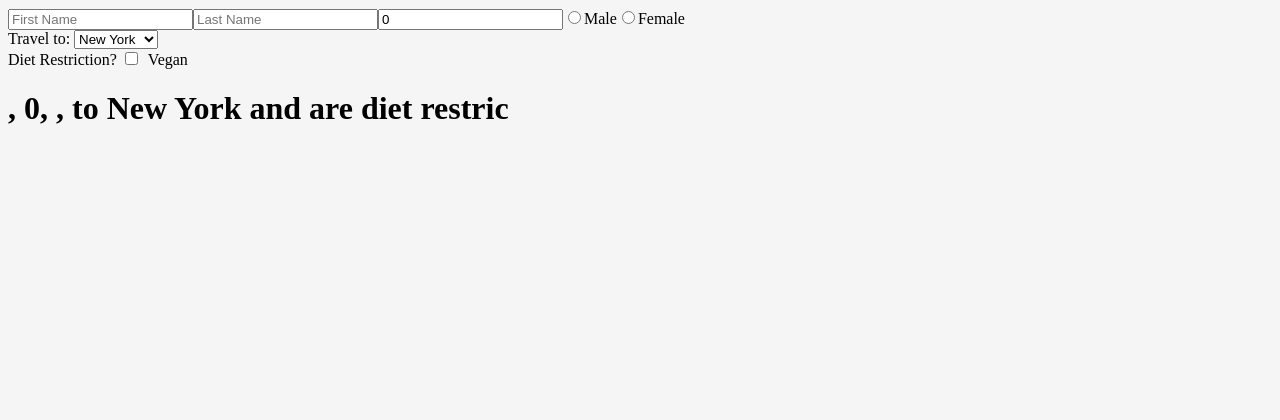
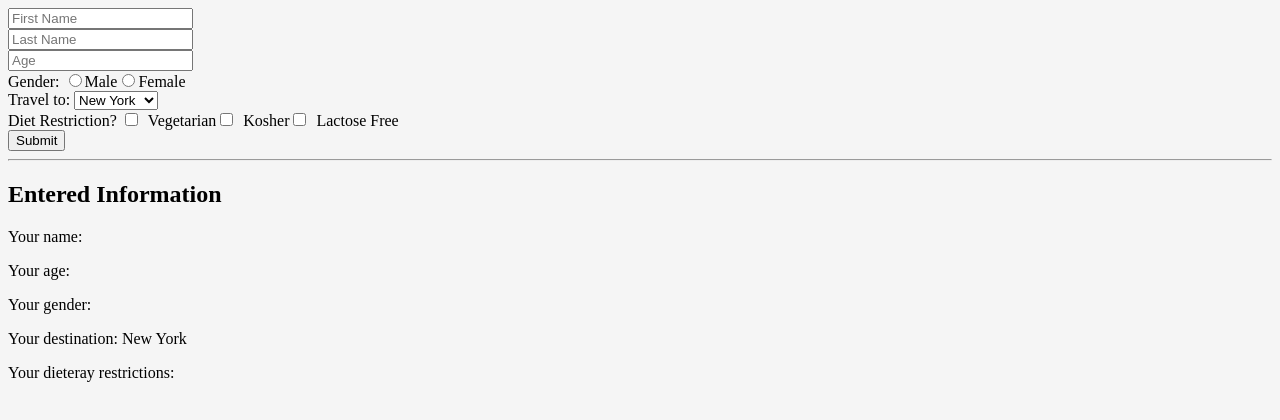
Before and after one commit to ebraimcarvalho/exercicios-projetos, a React (Create React App) app in the folder frontend-desafios/react-fcc-win/: page / in a window 1280 px wide. Shown: the top 420 px of the page. Built offline with nearby package versions, Linux system fonts and the light colour scheme.

Commit message:
Form Practice components

```diff
--- a/frontend-desafios/react-fcc-win/src/App.js
+++ b/frontend-desafios/react-fcc-win/src/App.js
@@ -1,58 +1,10 @@
 import React from 'react'
+import Form from './Form'
 
-class App extends React.Component {
-  constructor() {
-    super()
-    this.state = {
-      firstName: "",
-      lastName: "",
-      age: 0,
-      gender: "",
-      location: "New York",
-      dietRestrict: ""
-    }
-    this.handleChange = this.handleChange.bind(this)
-  }
-
-  handleChange(event) {
-    const {name, value, type, checked} = event.target
-    type === "checkbox" ? this.setState({[name]: checked}) : this.setState({[name]: value})
-  }
-
-  render() {
-    return (
-      <div>
-        <form>
-          <input type="text" name="firstName" value={this.state.firstName} onChange={this.handleChange} placeholder="First Name" />
-          <input type="text" name="lastName" value={this.state.lastName} onChange={this.handleChange} placeholder="Last Name" />
-          <input type="number" name="age" value={this.state.age} onChange={this.handleChange} min="0" />
-          <label>
-            <input type="radio" name="gender" value="male" checked={this.state.gender === "male"} onChange={this.handleChange}/>
-            Male
-          </label>
-          <label>
-            <input type="radio" name="gender" value="female" checked={this.state.gender === "female"} onChange={this.handleChange}/>
-            Female
-          </label>
-          <br/>
-          <label>Travel to: </label>
-          <select name="location" value={this.state.location} onChange={this.handleChange}>
-            <option value="New York">New York</option>
-            <option value="Lisboa">Lisboa</option>
-            <option value="São Paulo">São Paulo</option>
-          </select>
-          <br/>
-          <label>Diet Restriction? </label>
-          <label>
-            <input type="checkbox" name="dietRestrict" value={this.state.dietRestrict} onChange={this.handleChange} />
-            Vegan
-          </label>
-
-          <h1>{this.state.firstName} {this.state.lastName}, {this.state.age}, {this.state.gender}, to {this.state.location} and are diet restric {this.state.dietRestrict}</h1>
-        </form>
-      </div>
-    )
-  }
+function App() {
+  return (
+    <Form />
+  )
 }
 
 export default App
--- /dev/null
+++ b/frontend-desafios/react-fcc-win/src/Form.js
@@ -0,0 +1,90 @@
+import React from 'react'
+
+class Form extends React.Component {
+  constructor() {
+    super()
+    this.state = {
+      firstName: "",
+      lastName: "",
+      age: "",
+      gender: "",
+      destination: "New York",
+      isVegetarian: false,
+      isKosher: false,
+      isLactoseFree: false
+    }
+    this.handleChange = this.handleChange.bind(this)
+    this.submit = this.submit.bind(this)
+  }
+
+  handleChange(event) {
+    const {name, value, type, checked} = event.target
+    type === "checkbox" ?
+      this.setState({[name]: checked})
+    :
+      this.setState({[name]: value})
+  }
+
+  submit() {
+    alert("First name: " + this.state.firstName)
+  }
+
+  render() {
+    console.log(this.state)
+    return (
+      <div>
+        <form>
+
+          <input type="text" name="firstName" value={this.state.firstName} onChange={this.handleChange} placeholder="First Name" /><br/>
+
+          <input type="text" name="lastName" value={this.state.lastName} onChange={this.handleChange} placeholder="Last Name" /><br/>
+
+          <input type="number" name="age" value={this.state.age} onChange={this.handleChange} min="0" placeholder="Age" /><br/>
+
+          <label>Gender: </label>
+          <label>
+            <input type="radio" name="gender" value="male" checked={this.state.gender === "male"} onChange={this.handleChange}/>
+            Male
+          </label>
+          <label>
+            <input type="radio" name="gender" value="female" checked={this.state.gender === "female"} onChange={this.handleChange}/>
+            Female
+          </label><br/>
+
+          <label>Travel to: </label>
+          <select name="destination" value={this.state.destination} onChange={this.handleChange}>
+            <option value="New York">New York</option>
+            <option value="Lisboa">Lisboa</option>
+            <option value="São Paulo">São Paulo</option>
+          </select><br/>
+
+          <label>Diet Restriction? </label>
+          <label>
+            <input type="checkbox" name="isVegetarian" checked={this.state.isVegetarian} onChange={this.handleChange} />
+            Vegetarian
+          </label>
+          <label>
+            <input type="checkbox" name="isKosher" checked={this.state.isKosher} onChange={this.handleChange} />
+            Kosher
+          </label>
+          <label>
+            <input type="checkbox" name="isLactoseFree" checked={this.state.isLactoseFree} onChange={this.handleChange} />
+            Lactose Free
+          </label><br/>
+
+          <button onClick={this.submit}>Submit</button>
+
+        </form>
+        <hr/>
+        <h2>Entered Information</h2>
+        <p>Your name: {this.state.firstName} {this.state.lastName}</p>
+        <p>Your age: {this.state.age}</p>
+        <p>Your gender: {this.state.gender}</p>
+        <p>Your destination: {this.state.destination}</p>
+        <p>Your dieteray restrictions: {this.state.isVegetarian ? "Vegan, " : ""} {this.state.isKosher ? "Kosher, ": ""} {this.state.isLactoseFree ? "Lactose Free, " : ""}</p>
+      </div>
+    )
+  }
+}
+
+export default Form
```
